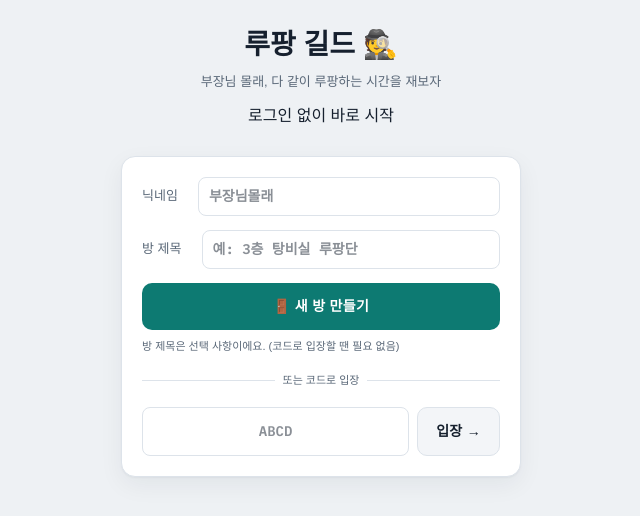
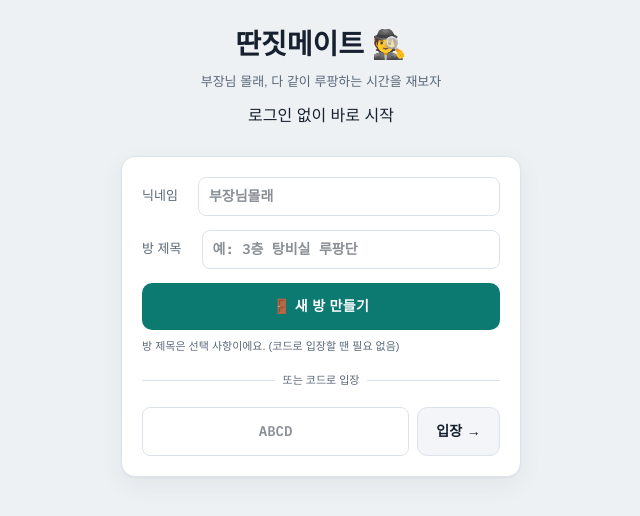
Before and after one commit to dev-hojung/salary-loopang, a Next.js app: page / in a window 1280 px wide. Shown: the top 516 px of the page, without its empty margins (319-959 px from the left). Built offline with nearby package versions, Linux system fonts and the light colour scheme; a web font is replaced by a local one.

Commit message:
chore: 앱 타이틀 변경 (루팡 길드 → 딴짓메이트)

```diff
--- a/app/layout.tsx
+++ b/app/layout.tsx
@@ -2,7 +2,7 @@ import type { Metadata } from "next";
 import "./globals.css";
 
 export const metadata: Metadata = {
-  title: "루팡 길드",
+  title: "딴짓메이트",
   description: "월급루팡 대시보드",
 };
 
--- a/app/page.tsx
+++ b/app/page.tsx
@@ -97,7 +97,7 @@ export default function Home() {
     <div className="wrap" style={{ display: 'flex', justifyContent: 'center' }}>
       <div style={{ maxWidth: 400, width: '100%', display: 'flex', flexDirection: 'column', gap: 16 }}>
         <div style={{ textAlign: 'center' }}>
-          <h1 style={{ fontSize: 28, fontWeight: 700 }}>루팡 길드 🕵️</h1>
+          <h1 style={{ fontSize: 28, fontWeight: 700 }}>딴짓메이트 🕵️</h1>
           <p style={{ marginTop: 6, fontSize: 13, fontWeight: 300, color: 'var(--ink-soft)' }}>
             부장님 몰래, 다 같이 루팡하는 시간을 재보자
           </p>
```
